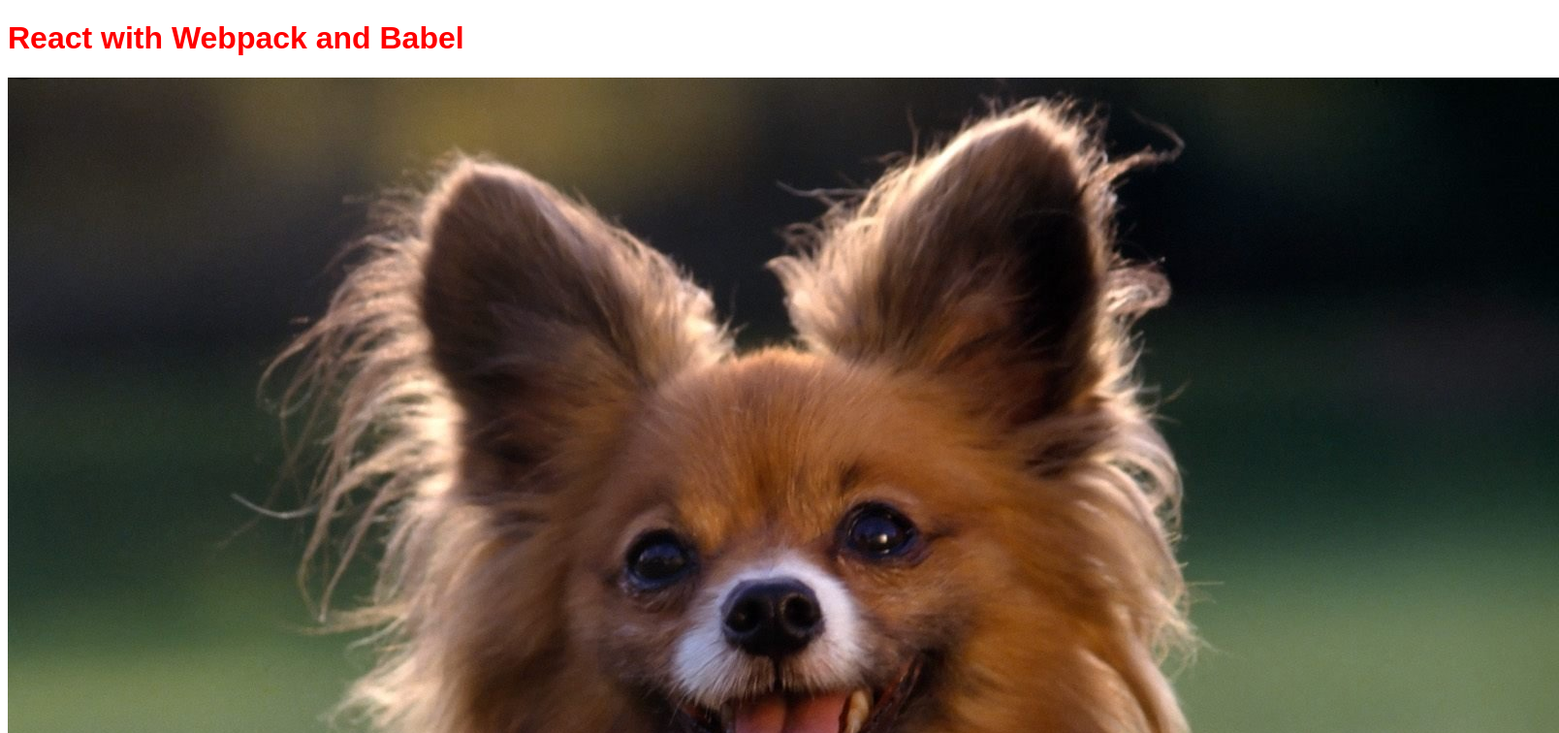
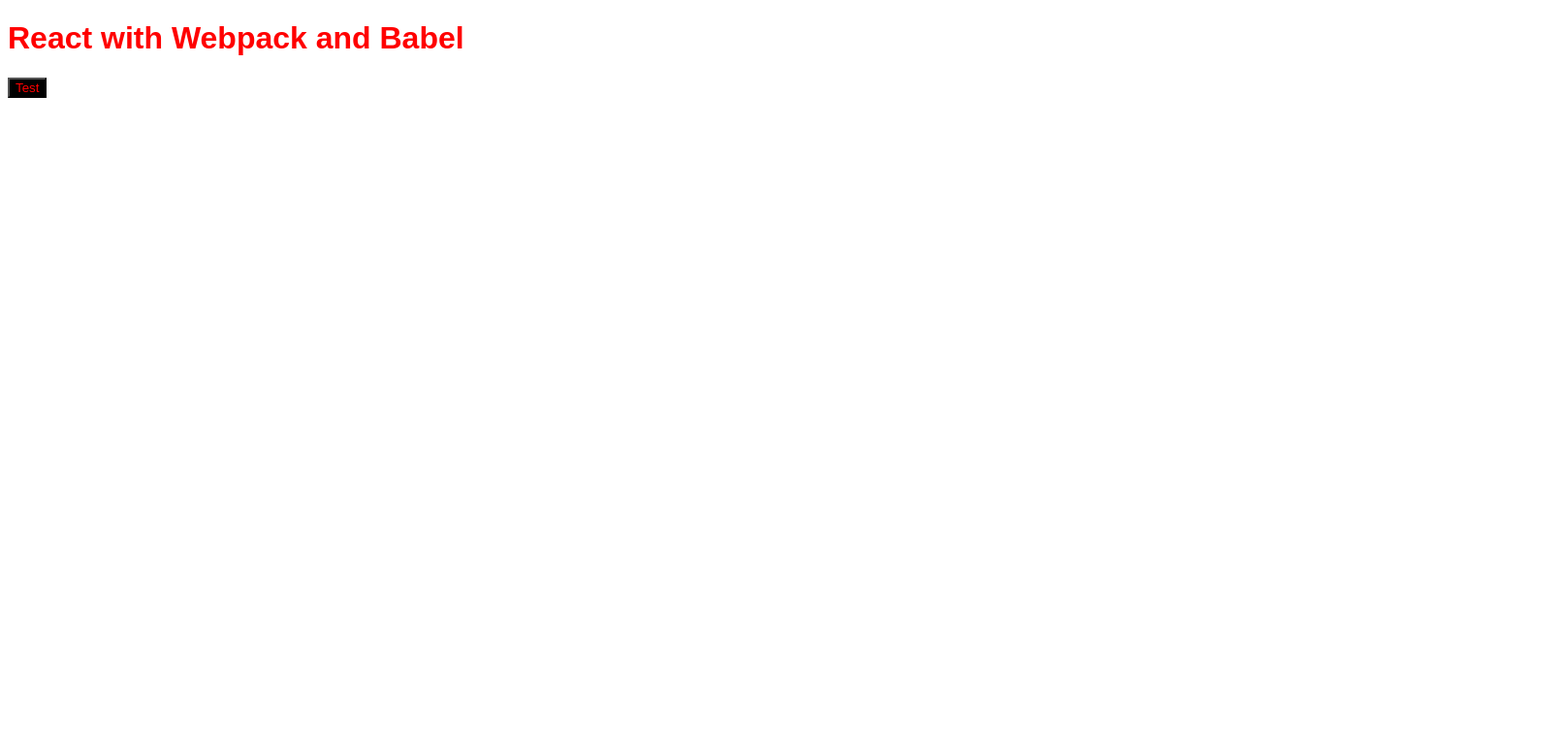
Before and after one commit to VitalyBibik/webPackReact, a React app: page / in a window 1280 px wide. Shown: the top 756 px of the page at 97% size, 1608 px wide, since content can reach past the window. Built offline with nearby package versions, Linux system fonts and the light colour scheme; the HTML template or start-up script is replaced by a standard one.

Commit message:
Add scss in webpack

```diff
--- a/package.json
+++ b/package.json
@@ -32,9 +32,11 @@
     "eslint-plugin-react": "^7.21.5",
     "eslint-plugin-react-hooks": "^1.7.0",
     "react-hot-loader": "^4.13.0",
+    "sass": "^1.32.12",
+    "sass-loader": "^11.0.1",
     "style-loader": "^2.0.0",
     "url-loader": "^4.1.1",
-    "webpack": "^5.36.1",
+    "webpack": "^5.36.2",
     "webpack-cli": "^4.6.0",
     "webpack-dev-server": "^3.11.2"
   },
--- a/src/App.jsx
+++ b/src/App.jsx
@@ -2,11 +2,12 @@
 import PropTypes from 'prop-types';
 import styles from './style.css';
 import dog from './asserts/images/dog.jpg';
+import {Button} from "./Button";
 
 const App = ({ title }) => (
   <>
     <h1 className={styles.title}>{title}</h1>
-    <img src={dog} alt="SuperDog" />
+    <Button/>
   </>
 );
 
--- /dev/null
+++ b/src/Button.jsx
@@ -0,0 +1,6 @@
+import React from "react";
+import styles from "./Button.module.scss"
+
+export const Button = () => {
+    return <button className={styles.button}>Test</button>
+}
--- /dev/null
+++ b/src/Button.module.scss
@@ -0,0 +1,4 @@
+.button {
+  color:red;
+  background: black;
+}
--- a/webpack.config.js
+++ b/webpack.config.js
@@ -23,6 +23,15 @@
                         }
                     }
                 ]
+            },
+            {
+                test: /\.s[ac]ss$/i,
+                use: [
+                    "style-loader",
+                    "css-loader",
+                    "sass-loader",
+                ],
+
             },
             {
                 test: /\.(jpg|png)$/,
```
Also changed, not shown: 1 other file (tests, documents, lock files or other folders).
